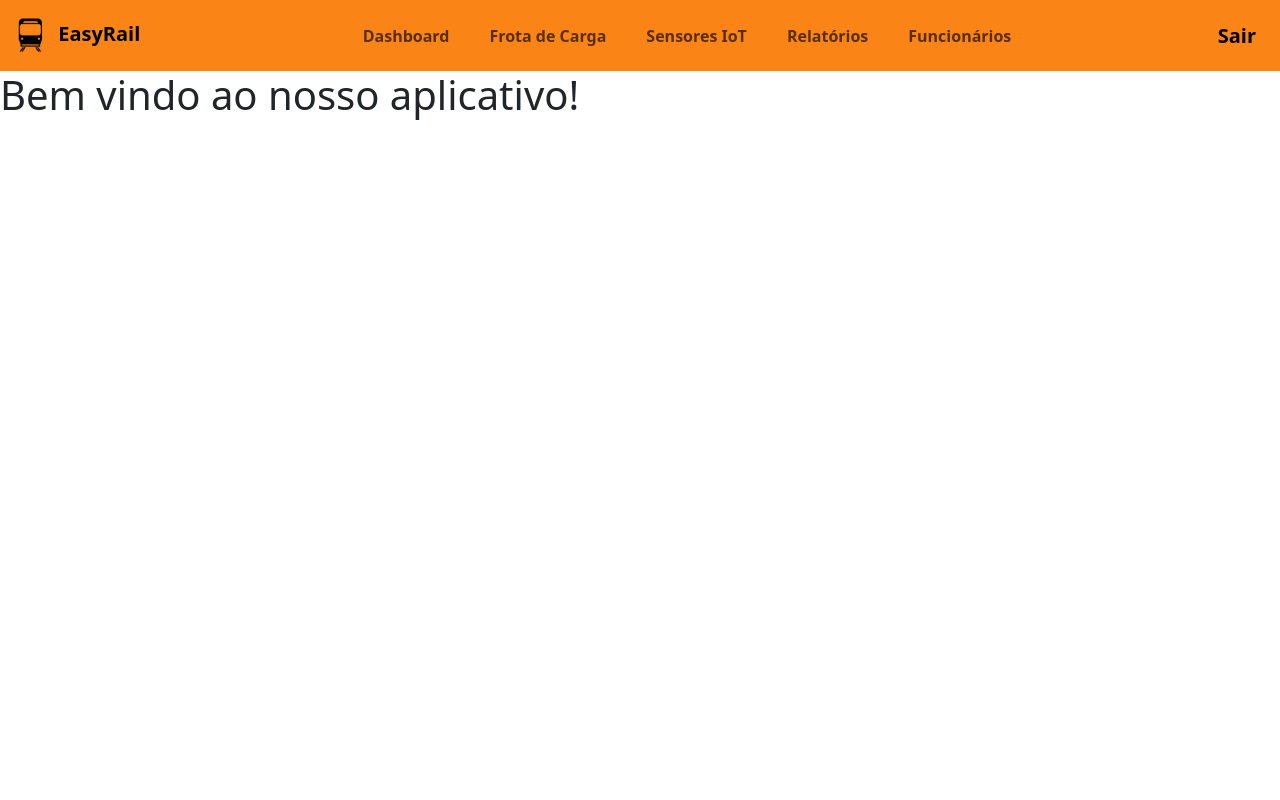
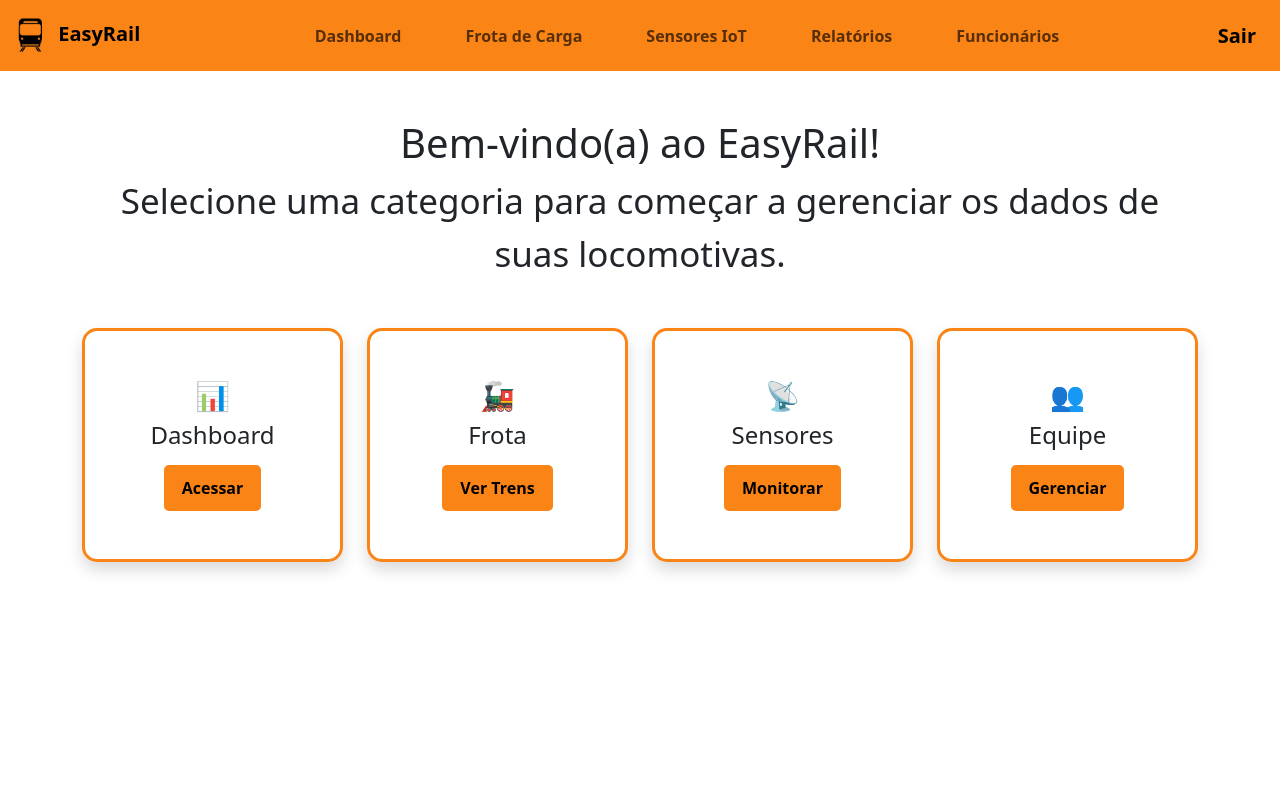
Before and after one commit to devcaetan0/EasyRail-S.A, a PHP site: page /public/main.html in a window 1280 px wide. Run offline with PHP 8.4, Linux system fonts and the light colour scheme.

Commit message:
feat -  criação dos elementos da página home, contando mensagem de boas vindas e cards interativos para acessar as páginas disponíveis. implementação da propriedade @keyframes para gerar um fade-in simples ao acessar e hover nos botões

```diff
--- a/public/funcionarios.html
+++ b/public/funcionarios.html
@@ -12,7 +12,7 @@
 
 <body>
     <header>
-        <nav class="navbar navbar-expand-lg  p-2" id="navbar">
+        <nav class="navbar navbar-expand-lg p-2" id="navbar">
             <a class="navbar-brand" href="main.html">
                 <img src="../assets/images/logo-navbar.png" alt="EasyRail Logo" width="45px" height="45px">
                 EasyRail
--- a/public/main.html
+++ b/public/main.html
@@ -18,7 +18,7 @@
                 EasyRail
             </a>
             <div class="collapse navbar-collapse d-flex justify-content-center">
-                <ul class="navbar-nav gap-4">
+                <ul class="navbar-nav gap-5">
                     <li class="nav-item active">
                         <a class="nav-link" href="#">Dashboard</a>
                     </li>
@@ -40,14 +40,50 @@
         </nav>
     </header>
 
-    <main>
-        <h1>Bem vindo ao nosso aplicativo!</h1>
+    <main class="container fade-in">
+        <div class="titulo-home text-center mt-5 mb-5">
+            <h1>Bem-vindo(a) ao EasyRail!</h1>
+            <p>Selecione uma categoria para começar a gerenciar os dados de suas locomotivas.</p>
+        </div>
+
+        <div class="row g-4 justify-content-center">
+            <div class="col-md-3">
+                <div class="card-home shadow text-center p-5">
+                    <h3>📊</h3>
+                    <h4>Dashboard</h4>
+                    <a href="#" class="btn btn-home mt-2">Acessar</a>
+                </div>
+            </div>
+            <div class="col-md-3">
+                <div class="card-home shadow text-center p-5">
+                    <h3>🚂</h3>
+                    <h4>Frota</h4>
+                    <a href="#" class="btn btn-home mt-2">Ver Trens</a>
+                </div>
+            </div>
+            <div class="col-md-3">
+                <div class="card-home shadow text-center p-5">
+                    <h3>📡</h3>
+                    <h4>Sensores</h4>
+                    <a href="#" class="btn btn-home mt-2">Monitorar</a>
+                </div>
+            </div>
+            <div class="col-md-3">
+                <div class="card-home shadow text-center p-5">
+                    <h3>👥</h3>
+                    <h4>Equipe</h4>
+                    <a href="funcionarios.html" class="btn btn-home mt-2">Gerenciar</a>
+                </div>
+            </div>
+        </div>
     </main>
+</body>
 
-    <script src="https://cdn.jsdelivr.net/npm/bootstrap@5.3.8/dist/js/bootstrap.bundle.min.js"
-        integrity="sha384-FKyoEForCGlyvwx9Hj09JcYn3nv7wiPVlz7YYwJrWVcXK/BmnVDxM+D2scQbITxI"
-        crossorigin="anonymous"></script>
-    <script src="scripts/validacao-login.js"></script>
+<script src="https://cdn.jsdelivr.net/npm/bootstrap@5.3.8/dist/js/bootstrap.bundle.min.js"
+    integrity="sha384-FKyoEForCGlyvwx9Hj09JcYn3nv7wiPVlz7YYwJrWVcXK/BmnVDxM+D2scQbITxI"
+    crossorigin="anonymous"></script>
+<script src="scripts/validacao-login.js"></script>
+
 </body>
 
 </html>
--- a/styles/style.css
+++ b/styles/style.css
@@ -1,11 +1,16 @@
 :root {
     --cor-laranja: #fa8415;
     --cor-preto: #000000;
+    --cor-btn-hover: #eb7100;
 }
 
 #navbar {
     background-color: var(--cor-laranja);
     font-weight: bold;
+    top: 0;
+    left: 0;
+    width: 100%;
+    z-index: 1000;
 }
 
 /* ===== INDEX ===== */
@@ -17,6 +22,7 @@
 }
 
 #main-login {
+    top: 0;
     background-color: var(--cor-laranja);
     float: right;
     opacity: calc(95%);
@@ -43,7 +49,45 @@
 
 /* ===== PÁGINA HOME ===== */
 
+.titulo-home {
+    font-size: 35px;
+}
 
+.card-home {
+    background-color: white;
+    border: 3px solid var(--cor-laranja);
+    border-radius: 15px;
+}
+
+.btn-home {
+    background-color: var(--cor-laranja);
+    border: 3px solid var(--cor-laranja);
+    color: var(--cor-preto);
+    font-weight: bold;
+    padding: 8px 15px;
+    border-radius: 5px;
+}
+
+.btn-home:hover {
+    background-color: var(--cor-btn-hover);
+    color: var(--cor-preto);
+}
+
+.fade-in {
+    animation: fade-in 1.5s ease;
+}
+
+@keyframes fade-in {
+    from {
+        opacity: 0;
+        transform: translateY(10px);
+    }
+
+    to {
+        opacity: 1;
+        transform: translateY(0);
+    }
+}
 
 /* ===== CADASTRO FUNCIONÁRIOS ===== */
 
```
